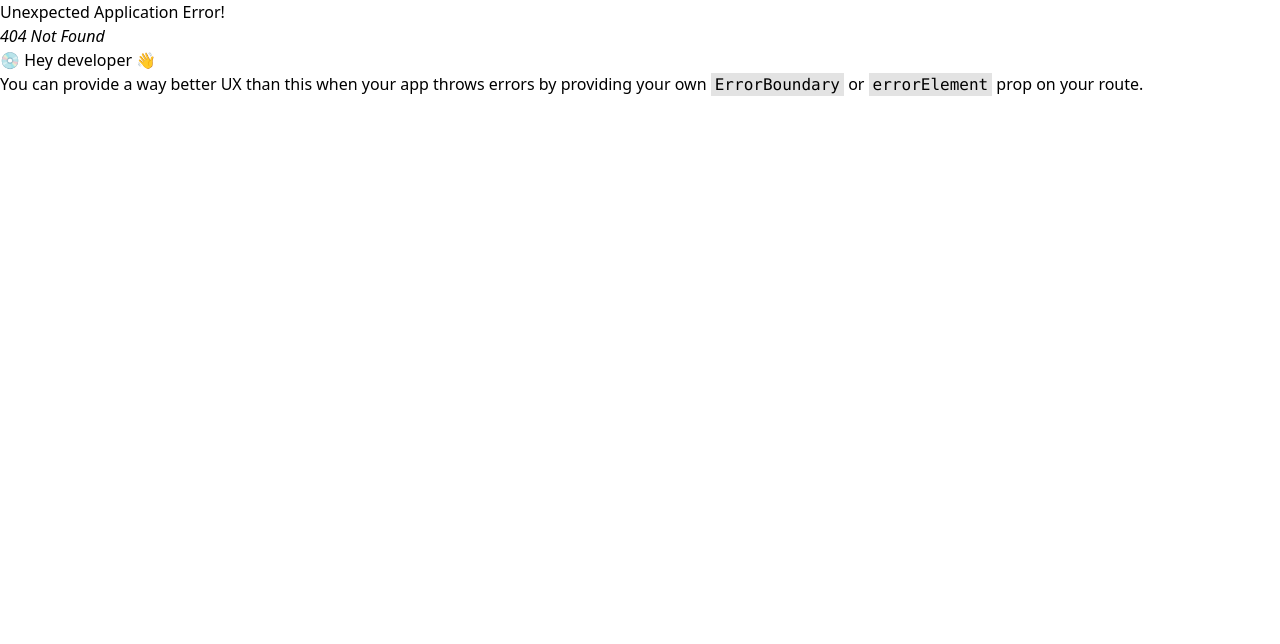
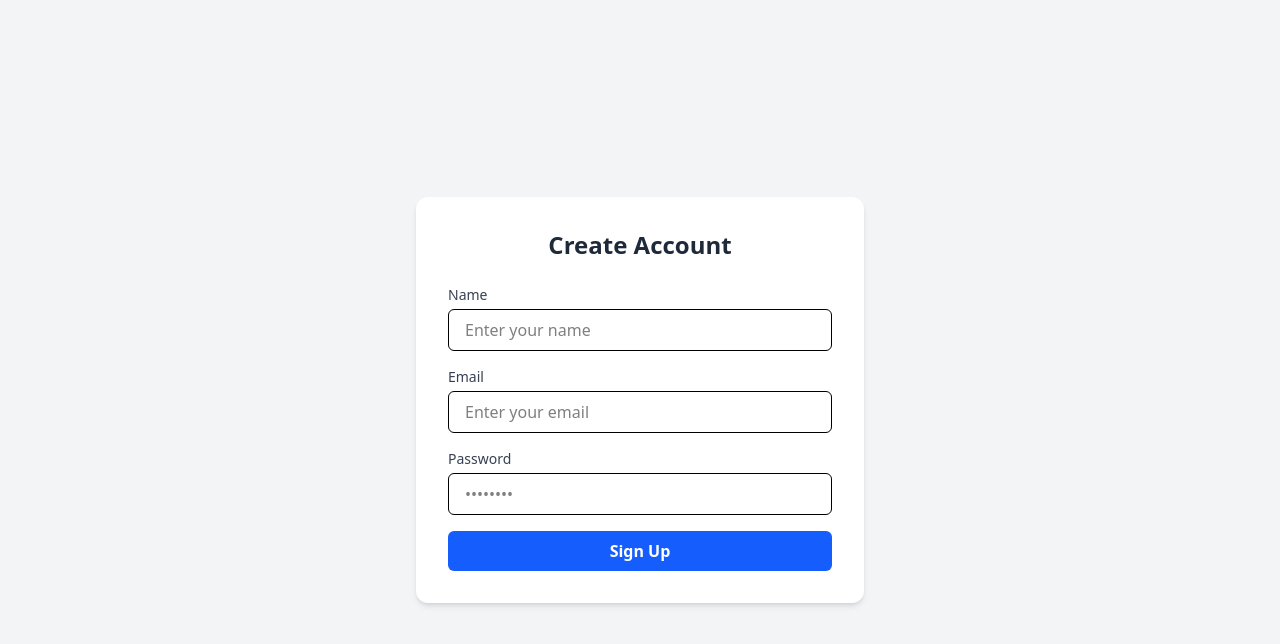
Before and after one commit to MATZ-Solution/ICCD_FREELANCE_FRONTEND, a React (Vite) app: page /signUp in a window 1280 px wide. Before the commit this address had no page. Shown: the top 644 px of the page. Built offline with nearby package versions, Linux system fonts and the light colour scheme.

Commit message:
add sign up api

```diff
--- a/api/client/user.js
+++ b/api/client/user.js
@@ -35,7 +35,6 @@ export function useLogin() {
   } = useMutation({
     mutationFn: (data) => api.post(API_ROUTE.user.login, data),
     onSuccess: (response) => {
-
       setToken(response?.data?.token);
       dispatch(setUserDetails(response?.data?.data));
       navigate("/dashboard");
@@ -55,3 +54,35 @@ export function useLogin() {
     data,
   };
 }
+
+export function useSignUp() {
+  const navigate = useNavigate();
+
+  const {
+    mutate: userSignUp,
+    isSuccess,
+    isPending,
+    isError,
+    reset,
+    error,
+    data,
+  } = useMutation({
+    mutationFn: (data) => api.post(API_ROUTE.user.signUp, data),
+    onSuccess: (response) => {
+      navigate("/login");
+    },
+    // onError: (response) => {
+    //   console.log("response: ", response);
+    // },
+  });
+
+  return {
+    userSignUp,
+    isSuccess,
+    isPending,
+    isError,
+    reset,
+    error: error?.response?.data?.message,
+    data,
+  };
+}
--- a/api/endPoints/index.js
+++ b/api/endPoints/index.js
@@ -1,7 +1,7 @@
 const API_ROUTE = {
     user: {
         login: 'signIn',
-        signUp: '',
+        signUp: 'signUp',
         checkapi: 'checkapi'
     },
 
--- a/hooks/useLogout.tsx
+++ b/hooks/useLogout.tsx
@@ -10,7 +10,7 @@ const useLogout = () => {
     const logout = () => {
         localStorage.removeItem("token");
         dispatch(removeUserDetails());
-        navigate('/login')
+        navigate('/')
     };
 
     return logout;
--- a/redux/slices/userSlice.js
+++ b/redux/slices/userSlice.js
@@ -1,6 +1,4 @@
 import { createSlice } from "@reduxjs/toolkit";
-import { useNavigate } from "react-router-dom";
-import { setToken } from "../../utils/auth";
 
 const initialState = {
   userDetails: null,
--- a/routes/router.jsx
+++ b/routes/router.jsx
@@ -3,12 +3,26 @@ import { createBrowserRouter } from "react-router-dom";
 import Login from "../src/pages/signIn";
 import Dashboard from "../src/pages/dashboard";
 import AuthRoute from "../utils/authRoute";
+import Signup from "../src/pages/signUp";
+import Homepage from "../src/pages/homepage";
 
 export const router = createBrowserRouter([
+  {
+    path: "/",
+    element:
+      <Homepage />
+    ,
+  },
   {
     path: "/login",
     element:
       <Login />
+    ,
+  },
+  {
+    path: "/signUp",
+    element:
+      <Signup />
     ,
   },
   {
--- a/src/component/navbar.jsx
+++ b/src/component/navbar.jsx
@@ -1,8 +1,10 @@
 import { useState } from "react";
+import { useSelector } from "react-redux";
 
 export default function Navbar() {
   const [isOpen, setIsOpen] = useState(false);
-
+  const userDetails = useSelector(state => state.user.userDetails)
+  console.log("user details: ", userDetails)
   const navigation = [
     { name: "Home", href: "#" },
     { name: "Features", href: "#" },
@@ -29,10 +31,11 @@ export default function Navbar() {
               </a>
             ))}
           </nav>
-
-            <button className="ml-4 px-4 py-2 bg-blue-600 text-white rounded hover:bg-blue-700 transition">
-              Get Started
-            </button>
+          {/* <p className="text-red-300">Become a seller</p> */}
+          {userDetails && (<p className="text-red-300">Become a seller</p>)}
+          <button className="ml-4 px-4 py-2 bg-blue-600 text-white rounded hover:bg-blue-700 transition">
+            Get Started
+          </button>
           {/* Mobile Menu Button */}
           <div className="md:hidden">
             <button
--- a/src/pages/dashboard.jsx
+++ b/src/pages/dashboard.jsx
@@ -2,6 +2,7 @@ import { useSelector } from 'react-redux'
 import { useCheck } from '../../api/client/user'
 import useLogout from '../../hooks/useLogout'
 import Banner from '../component/banner'
+import Navbar from '../component/navbar'
 
 function Dashboard() {
 
@@ -13,9 +14,11 @@ function Dashboard() {
   console.log("user details: ", selector)
 
   return (
-    <div><p>dashboard</p>
+    <div>
+      <Navbar />
+      <p>dashboard</p>
       <button onClick={logout}>Logout</button>
-      <Banner/>
+      <Banner />
     </div>
   )
 }
--- /dev/null
+++ b/src/pages/homepage.jsx
@@ -0,0 +1,12 @@
+import Navbar from "../component/navbar"
+
+function Homepage() {
+    return (
+        <div>
+            <Navbar />
+            <p>Home page</p>
+        </div>
+    )
+}
+
+export default Homepage
--- a/src/pages/signIn.jsx
+++ b/src/pages/signIn.jsx
@@ -1,3 +1,4 @@
+import { Link } from "react-router-dom";
 import { useLogin } from "../../api/client/user";
 import { useForm, Controller } from "react-hook-form";
 import { yupResolver } from '@hookform/resolvers/yup';
@@ -87,6 +88,7 @@ const Login = () => {
           >
             Log In
           </button>
+          <Link to='/signUp'>Sign Up</Link>
         </div>
       </div>
     </div>
--- a/src/pages/signUp.jsx
+++ b/src/pages/signUp.jsx
@@ -1,20 +1,43 @@
 import { useState } from "react";
+import { useForm, Controller } from "react-hook-form";
+import { yupResolver } from '@hookform/resolvers/yup';
+import * as yup from "yup";
+import { useSignUp } from "../../api/client/user";
 
 const Signup = () => {
-  const [formData, setFormData] = useState({
-    name: "",
-    email: "",
-    password: "",
+
+  const { userSignUp, isSuccess, isPending, isError, reset, error, data } = useSignUp()
+
+  const schema = yup.object({
+
+    name: yup.string().required("Name is required"),
+    email: yup.string()
+      .email('Please enter a valid email address')
+      .required('Email is required')
+    ,
+    password: yup.string()
+    // .min(6, 'Password must be at least 6 characters')
+    // .max(20, 'Password cannot exceed 20 characters')
+    // .matches(/[a-z]/, 'Password must contain at least one lowercase letter')
+    // .matches(/[A-Z]/, 'Password must contain at least one uppercase letter')
+    // .matches(/[0-9]/, 'Password must contain at least one number')
+    // .matches(/[@$!%*?&#]/, 'Password must contain at least one special character')
+    // .required('Password is required')
+    ,
+  })
+
+  const { register, control, handleSubmit, formState: { errors } } = useForm({
+    resolver: yupResolver(schema),
+    defaultValues: {
+      name: '',
+      email: '',
+      password: ''
+    }
   });
 
-  const handleChange = (e) => {
-    setFormData({ ...formData, [e.target.name]: e.target.value });
-  };
-
-  const handleSubmit = (e) => {
-    e.preventDefault();
-    console.log("Form Submitted:", formData);
-    // send data to backend here
+  const onSubmit = (data) => {
+    // console.log("data: ", data)
+    userSignUp(data)
   };
 
   return (
@@ -24,43 +47,63 @@ const Signup = () => {
         <form onSubmit={handleSubmit} className="space-y-4">
           <div>
             <label className="block text-sm font-medium text-gray-700">Name</label>
+            <Controller
+              control={control}
+              name="name"
+              render={({ field: { onChange, onBlur, value } }) => (
                 <input
                   name="name"
-              type="text"
-              required
-              value={formData.name}
-              onChange={handleChange}
+                  type="name"
+                  value={value}
+                  onChange={onChange}
                   className="w-full px-4 py-2 mt-1 border rounded-md focus:outline-none focus:ring-2 focus:ring-blue-500"
-              placeholder="John Doe"
+                  placeholder="Enter your name"
                 />
+              )}
+            />
+            {errors.name && <p className="mt-4 text-red-600">{errors.name.message}</p>}
           </div>
           <div>
             <label className="block text-sm font-medium text-gray-700">Email</label>
+            <Controller
+              control={control}
+              name="email"
+              render={({ field: { onChange, onBlur, value } }) => (
                 <input
                   name="email"
                   type="email"
-              required
-              value={formData.email}
-              onChange={handleChange}
+                  value={value}
+                  onChange={onChange}
                   className="w-full px-4 py-2 mt-1 border rounded-md focus:outline-none focus:ring-2 focus:ring-blue-500"
-              placeholder="you@example.com"
+                  placeholder="Enter your email"
                 />
+              )}
+            />
+            {errors.email && <p className="mt-4 text-red-600">{errors.email.message}</p>}
           </div>
           <div>
             <label className="block text-sm font-medium text-gray-700">Password</label>
+            <Controller
+              control={control}
+              name="password"
+              render={({ field: { onChange, onBlur, value } }) => (
                 <input
                   name="password"
                   type="password"
-              required
-              value={formData.password}
-              onChange={handleChange}
+                  value={value}
+                  onChange={onChange}
                   className="w-full px-4 py-2 mt-1 border rounded-md focus:outline-none focus:ring-2 focus:ring-blue-500"
                   placeholder="••••••••"
                 />
+              )}
+            />
+            {errors.email && <p className="mt-4 text-red-600">{errors.email.message}</p>}
           </div>
+          {error && <p className="text-red-600">{error}</p>}
           <button
             type="submit"
             className="w-full px-4 py-2 font-semibold text-white bg-blue-600 rounded-md hover:bg-blue-700 transition"
+            onClick={handleSubmit(onSubmit)}
           >
             Sign Up
           </button>
```
Lines whose indentation alone changed are shown as unchanged.
